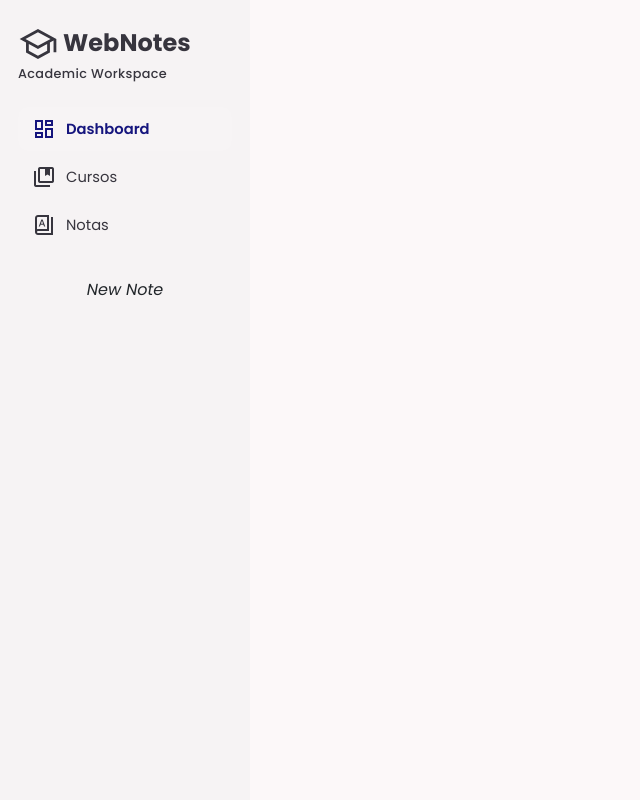
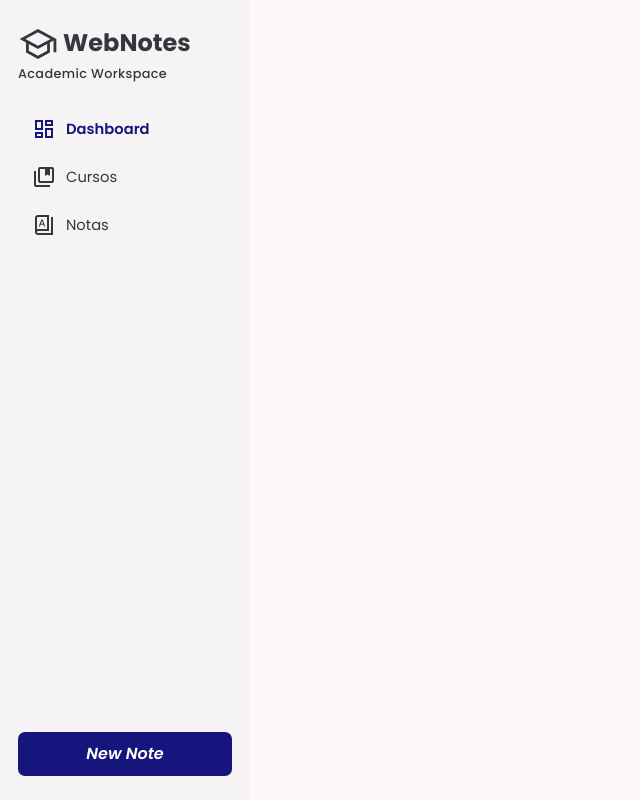
Before and after one commit to RobsonLF/php, a PHP site: page /WebNotes/index.html in a window 1280 px wide. Shown: the whole page, without its empty margins (0-640 px from the left). Run offline with PHP 8.4, Linux system fonts and the light colour scheme.

Commit message:
UpdateDash

```diff
--- a/WebNotes/css/style.css
+++ b/WebNotes/css/style.css
@@ -103,7 +103,6 @@ aside a img{
     transition: .15s;
 
 }
-
 .nav-link-custom:hover{
     color:var(--text-dark);
     background:rgba(255,255,255,.06);
@@ -113,10 +112,26 @@ aside a img{
     background: rgba(255,255,255,.06);
     font-weight: 600;
 }
-
+.sidebar-footer{
+    margin-top: auto;
+    border-top: 1px solid rgba(225,225,225,.08);
+    padding-top: 14px;
+}
 .btn-new-note{
     background: var(--text-selected);
+    color: #fff;
+    border-radius: 7px;
+    font-weight: 600;
+    padding: 10px;
+    border: none;
 }
+.btn-new-note:hover{
+    background: #3c30d6;
+    color: #fff;
+}
+
+
+
 
 /*https://www.fontsquirrel.com/fonts/montserrat
 https://colorhunt.co/palettes/space
--- a/WebNotes/index.html
+++ b/WebNotes/index.html
@@ -23,7 +23,11 @@
           <a href="#" class="nav-link-custom"><span class="material-symbols-outlined">collections_bookmark</span> Cursos</a>
           <a href="#" class="nav-link-custom"><span class="material-symbols-outlined">book_6</span> Notas</a>
         </nav>
-        <button class="btn btn--new-note"><i class="bi bi-plus-lg">New Note</i></button>
+
+        <div class="sidebar-footer d-flex flex-column gap-1">
+          <button class="btn btn-new-note"><i class="bi bi-plus-lg">New Note</i></button>
+        </div>
+
 
       </aside>
     <script src="https://cdn.jsdelivr.net/npm/bootstrap@5.3.8/dist/js/bootstrap.bundle.min.js" integrity="sha384-FKyoEForCGlyvwx9Hj09JcYn3nv7wiPVlz7YYwJrWVcXK/BmnVDxM+D2scQbITxI" crossorigin="anonymous"></script>
```
